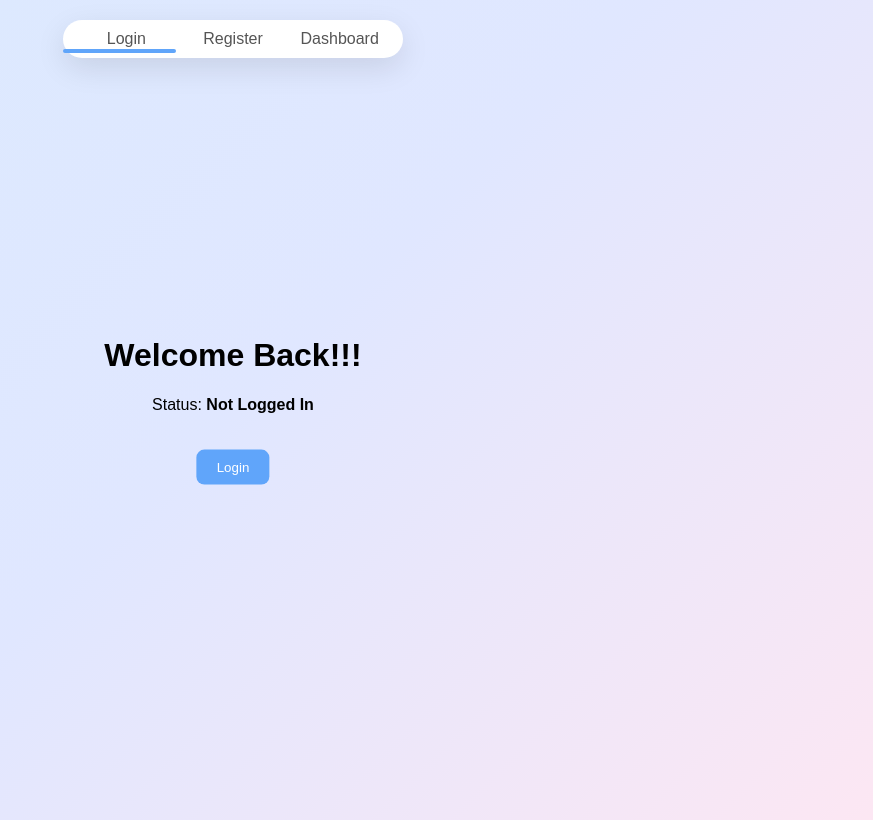
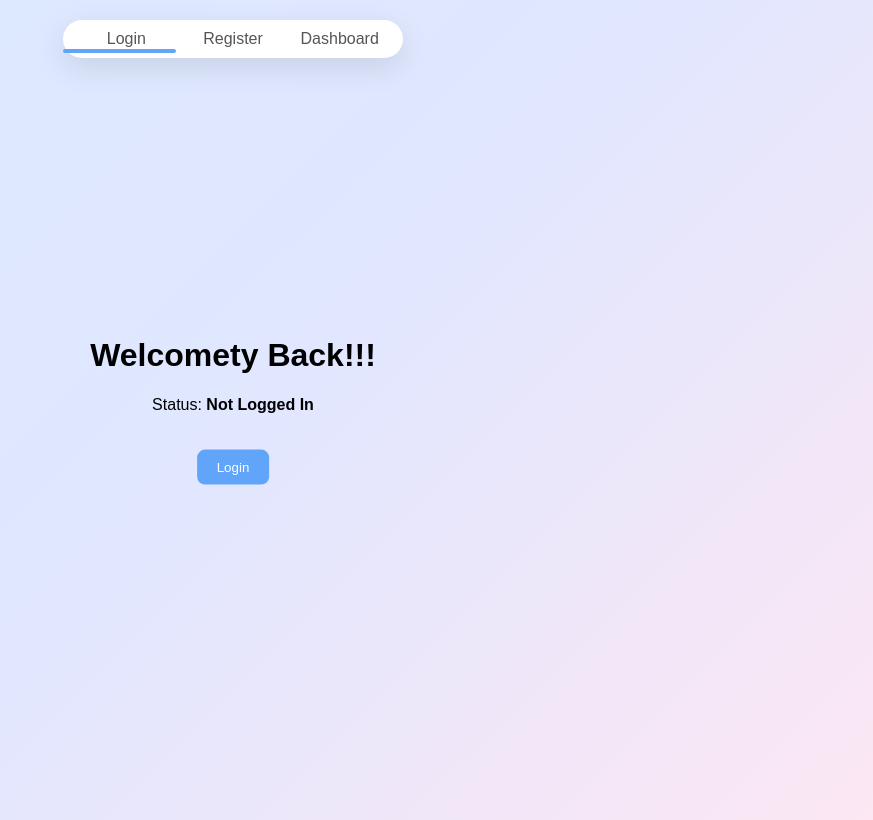
Before and after one commit to raufrasheed37-ctrl/frontend, a Next.js app: page / in a window 1280 px wide. Shown: the whole page, without its empty margins (407-1280 px from the left). Built offline with nearby package versions, Linux system fonts and the light colour scheme.

Commit message:
Fix typo in welcome message heading

```diff
--- a/app/page.js
+++ b/app/page.js
@@ -18,7 +18,7 @@ export default function Home() {
       <Navbar />
 
       <div className="hero">
-        <h1>Welcome Back!!!</h1>
+        <h1>Welcomety Back!!!</h1>
 
         <p>
           Status: <b>{isAuthenticated ? "Logged In" : "Not Logged In"}</b>
```
